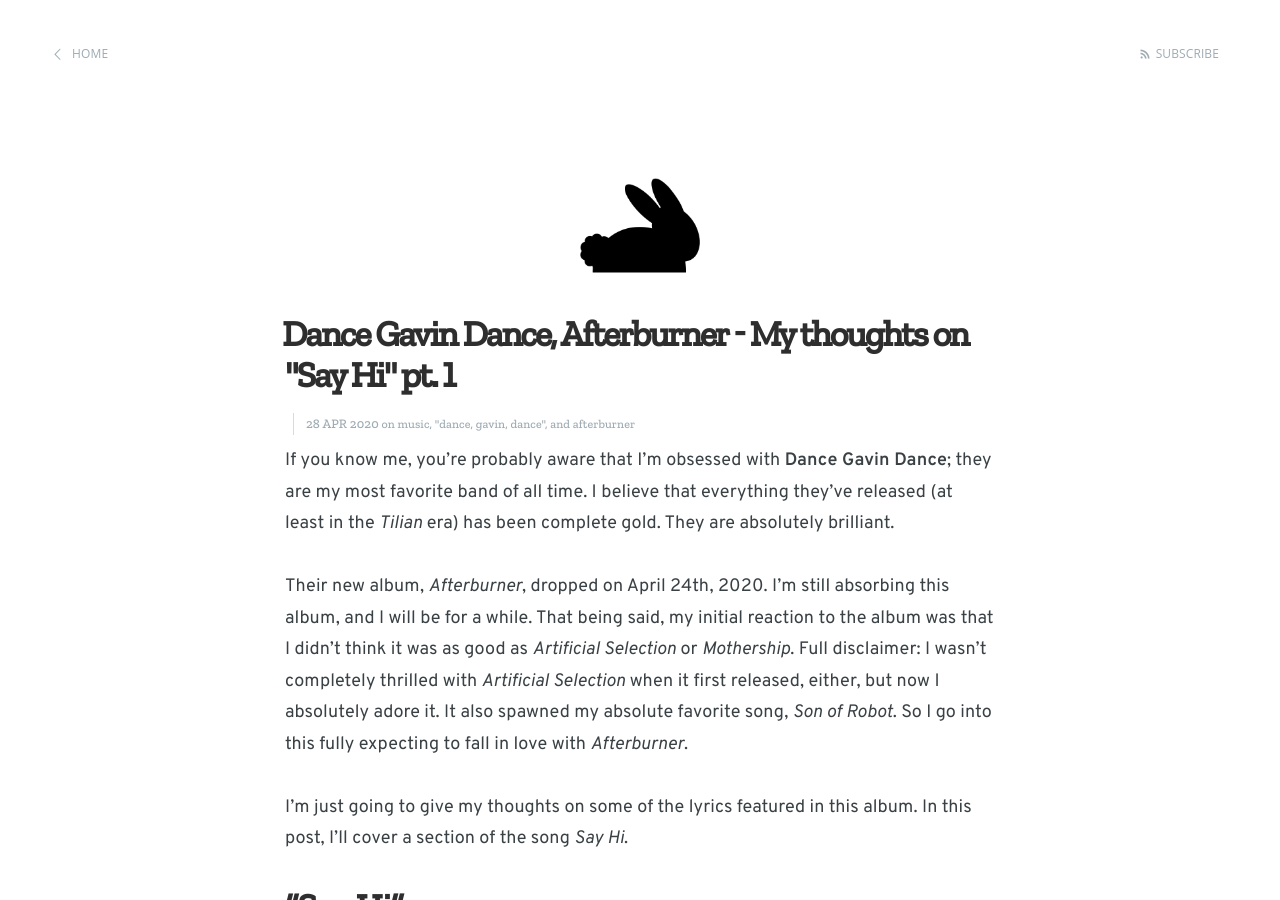
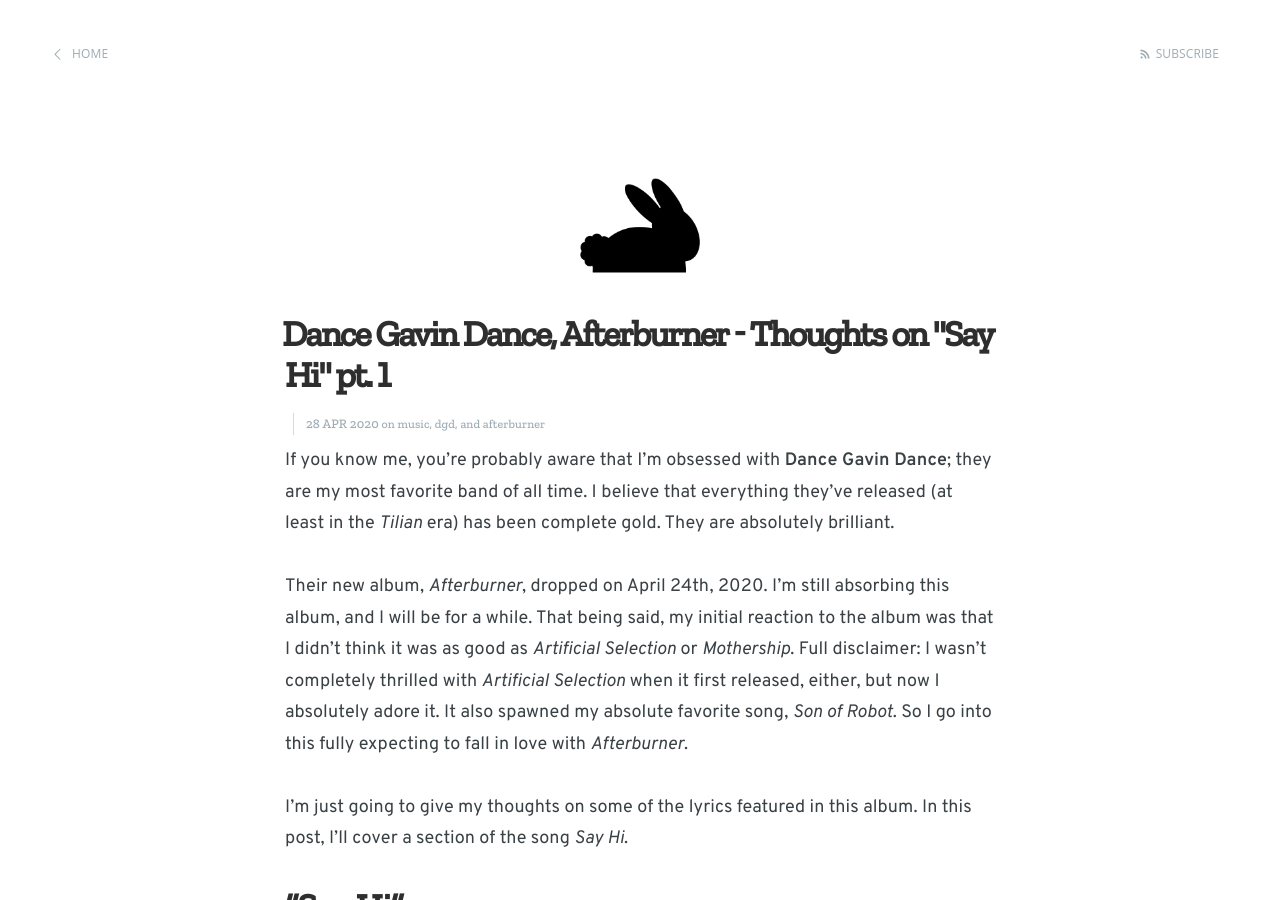
Before and after one commit to CrisisModel/crisismodel.github.io, a Jekyll site: the page built from _posts/2020-04-28-dgd-afterburner-say-hi.md, in a window 1280 px wide and 900 px high. Built offline with Jekyll 4.4.1, drawn with Linux system fonts in a browser that asks for light colours.

Commit message:
Fixing tags again

```diff
--- a/_posts/2020-04-28-dgd-afterburner-say-hi.md
+++ b/_posts/2020-04-28-dgd-afterburner-say-hi.md
@@ -1,8 +1,8 @@
 ---
 layout: post
-title:  Dance Gavin Dance, Afterburner - My thoughts on "Say Hi" pt. 1
+title:  Dance Gavin Dance, Afterburner - Thoughts on "Say Hi" pt. 1
 date: 2020-04-28 11:16:30
-categories: music "dance gavin dance" afterburner
+categories: music dgd afterburner
 ---
 
 If you know me, you’re probably aware that I’m obsessed with **Dance Gavin Dance**; they are my most favorite band of all time. I believe that everything they’ve released (at least in the _Tilian_ era) has been complete gold. They are absolutely brilliant.
```
